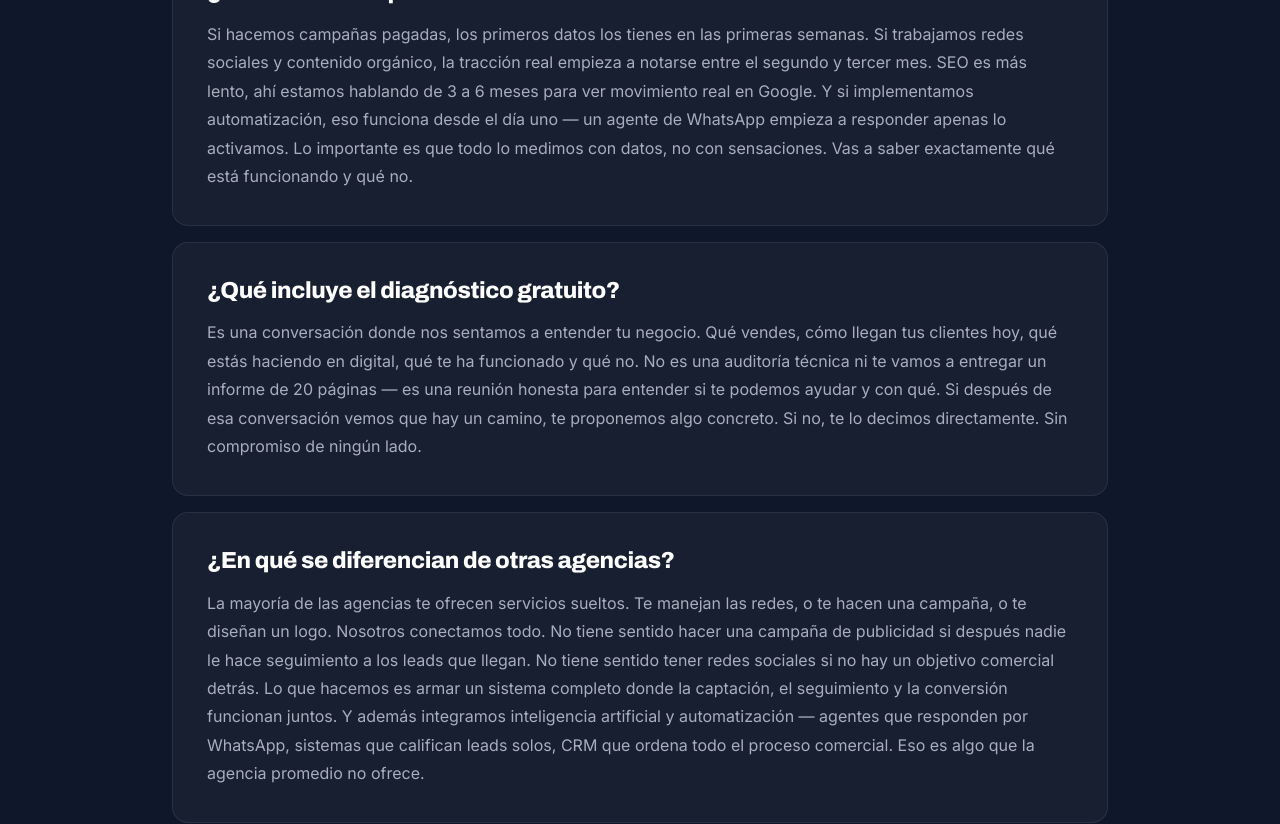
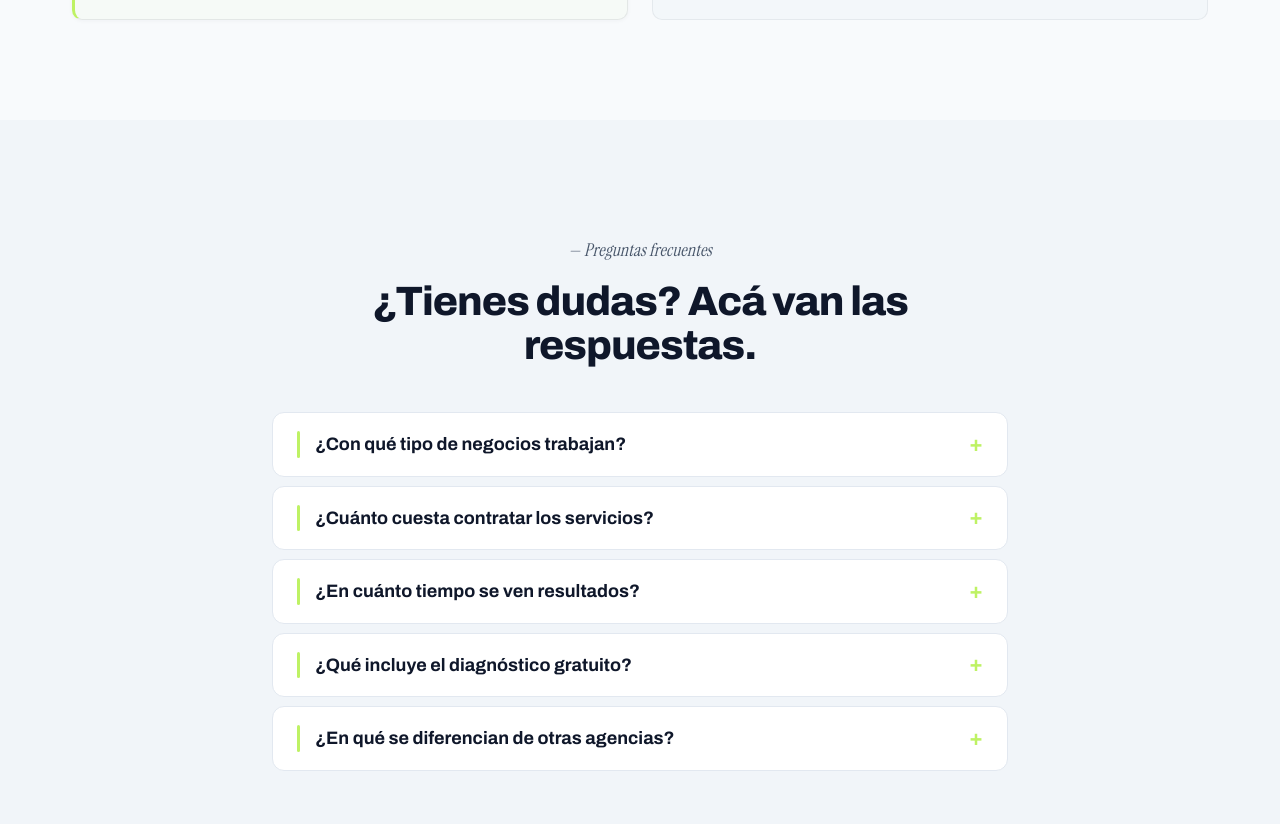
Before and after one commit to socialmarketingscl/socialmarketingchile, a Next.js app: page / in a window 1280 px wide. Shown: the part 8200-9024 px from the top of the page. Built offline with nearby package versions, Linux system fonts and the light colour scheme; no server answers.

Commit message:
feat: add campaign dates to case studies and UI improvements

```diff
--- a/src/app/nosotros/NosotrosClient.tsx
+++ b/src/app/nosotros/NosotrosClient.tsx
@@ -361,9 +361,9 @@ export default function NosotrosClient() {
                 src="/images/equipo/martin-cataldo.jpg"
                 alt="Martín Cataldo Sánchez — CEO y Fundador de Social Marketing Chile"
                 width={400}
-                height={400}
+                height={600}
                 className="object-cover"
-                style={{ width: "100%", maxWidth: "400px", aspectRatio: "1 / 1", borderRadius: "12px" }}
+                style={{ width: "100%", maxWidth: "400px", height: "auto", borderRadius: "12px", objectPosition: "top center" }}
               />
               <div>
                 <h3 className="about-h3" style={{ color: "#FFFFFF", fontSize: "1.55rem", lineHeight: 1.18, marginBottom: "8px" }}>
--- a/src/app/page.tsx
+++ b/src/app/page.tsx
@@ -65,7 +65,7 @@ const faqSchema = {
       "name": "¿En cuánto tiempo se ven resultados?",
       "acceptedAnswer": {
         "@type": "Answer",
-        "text": "Si hacemos campañas pagadas, los primeros datos los tienes en las primeras semanas. Si trabajamos redes sociales y contenido orgánico, la tracción real empieza a notarse entre el segundo y tercer mes. SEO es más lento, ahí estamos hablando de 3 a 6 meses para ver movimiento real en Google. Y si implementamos automatización, eso funciona desde el día uno — un agente de WhatsApp empieza a responder apenas lo activamos. Lo importante es que todo lo medimos con datos, no con sensaciones. Vas a saber exactamente qué está funcionando y qué no."
+        "text": "Si hacemos campañas pagadas, los primeros datos los tienes en las primeras semanas. Si trabajamos redes sociales y contenido orgánico, la tracción real empieza a notarse entre el segundo y tercer mes. SEO es más lento, ahí estamos hablando de 3 a 6 meses para ver movimiento real en Google. Y si implementamos automatización, eso funciona desde el día uno — un agente de WhatsApp empieza a responder apenas lo activamos. Lo importante es que todo lo medimos con datos, no con sensaciones."
       }
     },
     {
@@ -81,7 +81,7 @@ const faqSchema = {
       "name": "¿En qué se diferencian de otras agencias?",
       "acceptedAnswer": {
         "@type": "Answer",
-        "text": "La mayoría de las agencias te ofrecen servicios sueltos. Te manejan las redes, o te hacen una campaña, o te diseñan un logo. Nosotros conectamos todo. No tiene sentido hacer una campaña de publicidad si después nadie le hace seguimiento a los leads que llegan. No tiene sentido tener redes sociales si no hay un objetivo comercial detrás. Lo que hacemos es armar un sistema completo donde la captación, el seguimiento y la conversión funcionan juntos. Y además integramos inteligencia artificial y automatización — agentes que responden por WhatsApp, sistemas que califican leads solos, CRM que ordena todo el proceso comercial. Eso es algo que la agencia promedio no ofrece."
+        "text": "La mayoría de las agencias te ofrecen servicios sueltos. Te manejan las redes, o te hacen una campaña, o te diseñan un logo. Nosotros conectamos todo. No tiene sentido hacer una campaña de publicidad si después nadie le hace seguimiento a los leads que llegan. Lo que hacemos es armar un sistema completo donde la captación, el seguimiento y la conversión funcionan juntos. Y además integramos inteligencia artificial y automatización — agentes que responden por WhatsApp, sistemas que califican leads solos, CRM que ordena todo tu proceso comercial. Eso es algo que la agencia promedio no te ofrece."
       }
     }
   ]
@@ -102,8 +102,8 @@ export default function HomePage() {
         <SolucionesSection />
         <MarketingIASection />
         <ResultadosSection />
+        <ParaQuienSection />
         <FAQSection />
-        <ParaQuienSection />
         <CTAFinalSection />
       </main>
     </>
--- a/src/app/resultados/ResultadosClient.tsx
+++ b/src/app/resultados/ResultadosClient.tsx
@@ -9,6 +9,7 @@ import { CONTACT } from "@/lib/constants";
 type ResultCase = {
   business: string;
   subtitle: string;
+  periodo: string;
   tags: string[];
   problem: string;
   work: string;
@@ -22,6 +23,7 @@ const CASES: ResultCase[] = [
   {
     business: "Ríos Eventos",
     subtitle: "Planificación de eventos — Bar & Catering",
+    periodo: "Marzo – Abril 2026",
     tags: ["Branding", "Sitio web", "Gestión de redes sociales", "SEO local", "Meta Ads", "Google Ads"],
     problem:
       "Llevaban más de 9 años en el rubro pero nunca habían profesionalizado su presencia digital. Dependían del boca a boca y no tenían un sistema para captar clientes nuevos de forma constante.",
@@ -40,6 +42,7 @@ const CASES: ResultCase[] = [
   {
     business: "Gasfitería y Destapes 24H",
     subtitle: "Servicios de gasfitería — Santiago y Chillán",
+    periodo: "Mayo – Junio 2026",
     tags: ["Logo", "Sitio web", "Formulario + WhatsApp", "Gestión de redes sociales", "Campañas", "Asesoría"],
     problem:
       "Dependían del contacto directo por recomendaciones. No tenían presencia digital profesional ni un sistema para recibir y gestionar consultas de clientes nuevos.",
@@ -58,6 +61,7 @@ const CASES: ResultCase[] = [
   {
     business: "Amore",
     subtitle: "Florería y detalles — Santiago",
+    periodo: "Octubre 2025 – Junio 2026",
     tags: ["Branding", "Gestión de redes sociales", "Meta Ads", "Contenido", "Campañas estacionales"],
     problem:
       "Vendían solo por WhatsApp sin presencia en redes sociales. No tenían identidad visual profesional ni un canal de captación de clientes más allá del boca a boca.",
@@ -192,6 +196,7 @@ function CaseBlock({ item, index }: { item: ResultCase; index: number }) {
         <p className="result-case-kicker">Caso {String(index + 1).padStart(2, "0")}</p>
         <h2 className="result-case-title">{item.business}</h2>
         <p className="result-case-subtitle">{item.subtitle}</p>
+        <p className="result-case-subtitle">Campaña: {item.periodo}</p>
         <div className="result-tags">
           {item.tags.map((tag) => (
             <span key={tag}>{tag}</span>
--- a/src/components/sections/FAQSection.tsx
+++ b/src/components/sections/FAQSection.tsx
@@ -1,4 +1,6 @@
 "use client";
+
+import { useEffect, useRef, useState } from "react";
 
 const FAQ_ITEMS = [
   {
@@ -14,7 +16,7 @@ const FAQ_ITEMS = [
   {
     question: "¿En cuánto tiempo se ven resultados?",
     answer:
-      "Si hacemos campañas pagadas, los primeros datos los tienes en las primeras semanas. Si trabajamos redes sociales y contenido orgánico, la tracción real empieza a notarse entre el segundo y tercer mes. SEO es más lento, ahí estamos hablando de 3 a 6 meses para ver movimiento real en Google. Y si implementamos automatización, eso funciona desde el día uno — un agente de WhatsApp empieza a responder apenas lo activamos. Lo importante es que todo lo medimos con datos, no con sensaciones. Vas a saber exactamente qué está funcionando y qué no.",
+      "Si hacemos campañas pagadas, los primeros datos los tienes en las primeras semanas. Si trabajamos redes sociales y contenido orgánico, la tracción real empieza a notarse entre el segundo y tercer mes. SEO es más lento, ahí estamos hablando de 3 a 6 meses para ver movimiento real en Google. Y si implementamos automatización, eso funciona desde el día uno — un agente de WhatsApp empieza a responder apenas lo activamos. Lo importante es que todo lo medimos con datos, no con sensaciones.",
   },
   {
     question: "¿Qué incluye el diagnóstico gratuito?",
@@ -24,50 +26,242 @@ const FAQ_ITEMS = [
   {
     question: "¿En qué se diferencian de otras agencias?",
     answer:
-      "La mayoría de las agencias te ofrecen servicios sueltos. Te manejan las redes, o te hacen una campaña, o te diseñan un logo. Nosotros conectamos todo. No tiene sentido hacer una campaña de publicidad si después nadie le hace seguimiento a los leads que llegan. No tiene sentido tener redes sociales si no hay un objetivo comercial detrás. Lo que hacemos es armar un sistema completo donde la captación, el seguimiento y la conversión funcionan juntos. Y además integramos inteligencia artificial y automatización — agentes que responden por WhatsApp, sistemas que califican leads solos, CRM que ordena todo el proceso comercial. Eso es algo que la agencia promedio no ofrece.",
+      "La mayoría de las agencias te ofrecen servicios sueltos. Te manejan las redes, o te hacen una campaña, o te diseñan un logo. Nosotros conectamos todo. No tiene sentido hacer una campaña de publicidad si después nadie le hace seguimiento a los leads que llegan. Lo que hacemos es armar un sistema completo donde la captación, el seguimiento y la conversión funcionan juntos. Y además integramos inteligencia artificial y automatización — agentes que responden por WhatsApp, sistemas que califican leads solos, CRM que ordena todo tu proceso comercial. Eso es algo que la agencia promedio no te ofrece.",
   },
 ];
 
+function useReveal() {
+  const ref = useRef<HTMLElement | HTMLDivElement | null>(null);
+  const [visible, setVisible] = useState(false);
+
+  useEffect(() => {
+    const element = ref.current;
+    if (!element || visible) return;
+
+    const observer = new IntersectionObserver(
+      ([entry]) => {
+        if (entry.isIntersecting) {
+          setVisible(true);
+          observer.disconnect();
+        }
+      },
+      { threshold: 0.2, rootMargin: "0px 0px -70px 0px" },
+    );
+
+    observer.observe(element);
+    return () => observer.disconnect();
+  }, [visible]);
+
+  return [ref, visible] as const;
+}
+
 export default function FAQSection() {
+  const [openItem, setOpenItem] = useState<number | null>(null);
+  const [headerRef, headerVisible] = useReveal();
+  const [accordionRef, accordionVisible] = useReveal();
+
   return (
-    <section id="faq" style={{ backgroundColor: "#0F172A", padding: "clamp(72px, 9vw, 120px) 0" }}>
-      <div style={{ maxWidth: "1000px", margin: "0 auto", padding: "0 32px" }}>
-        <div style={{ display: "grid", gap: "16px" }}>
-          {FAQ_ITEMS.map((item) => (
+    <section id="faq" className="faq-section">
+      <style>{`
+        .faq-section {
+          background: #F1F5F9;
+          padding: clamp(72px, 9vw, 120px) 0;
+        }
+
+        .faq-container {
+          max-width: 800px;
+          margin: 0 auto;
+          padding: 0 32px;
+        }
+
+        .faq-header {
+          margin-bottom: 44px;
+          text-align: center;
+        }
+
+        .faq-reveal {
+          opacity: 0;
+          transform: translateY(30px);
+          transition: opacity 0.6s ease-out, transform 0.6s ease-out;
+        }
+
+        .faq-reveal.is-visible {
+          opacity: 1;
+          transform: translateY(0);
+        }
+
+        .faq-accordion {
+          display: grid;
+          gap: 8px;
+        }
+
+        .faq-item {
+          opacity: 0;
+          transform: translateY(40px);
+          transition: opacity 0.5s ease-out, transform 0.5s ease-out;
+        }
+
+        .faq-item.is-visible {
+          opacity: 1;
+          transform: translateY(0);
+        }
+
+        .faq-header-button {
+          position: relative;
+          width: 100%;
+          display: flex;
+          align-items: center;
+          justify-content: space-between;
+          gap: 18px;
+          background: #FFFFFF;
+          border: 1px solid #E2E8F0;
+          border-radius: 12px;
+          padding: 20px 24px 20px 42px;
+          cursor: pointer;
+          text-align: left;
+          transition: border-color 0.2s ease, box-shadow 0.2s ease, border-radius 0.2s ease;
+        }
+
+        .faq-header-button::before {
+          content: "";
+          position: absolute;
+          left: 24px;
+          top: 18px;
+          bottom: 18px;
+          width: 3px;
+          border-radius: 999px;
+          background: #BEF264;
+        }
+
+        .faq-header-button:hover {
+          border-color: #CBD5E1;
+          box-shadow: 0 2px 8px rgba(15, 23, 42, 0.05);
+        }
+
+        .faq-header-button.is-open {
+          border-bottom-color: transparent;
+          border-radius: 12px 12px 0 0;
+        }
+
+        .faq-question {
+          margin: 0;
+          flex: 1;
+        }
+
+        .faq-question-text {
+          color: #0F172A;
+          font-family: var(--font-archivo), sans-serif;
+          font-size: clamp(1rem, 1.5vw, 1.125rem);
+          font-weight: 700;
+          line-height: 1.25;
+        }
+
+        .faq-icon {
+          flex: 0 0 auto;
+          color: #BEF264;
+          font-family: var(--font-archivo), sans-serif;
+          font-size: 1.35rem;
+          font-weight: 800;
+          line-height: 1;
+        }
+
+        .faq-body {
+          max-height: 0;
+          overflow: hidden;
+          opacity: 0;
+          background: #FFFFFF;
+          border: 1px solid #E2E8F0;
+          border-top: 0;
+          border-radius: 0 0 12px 12px;
+          transition: max-height 0.3s ease-in-out, opacity 0.3s ease-in-out;
+        }
+
+        .faq-body.is-open {
+          max-height: 520px;
+          opacity: 1;
+        }
+
+        .faq-answer {
+          padding: 0 24px 24px 42px;
+          color: #475569;
+          font-family: var(--font-inter), sans-serif;
+          font-size: 1rem;
+          line-height: 1.75;
+        }
+
+        @media (max-width: 640px) {
+          .faq-container {
+            padding: 0 20px;
+          }
+
+          .faq-header {
+            text-align: left;
+          }
+
+          .faq-header-button {
+            padding: 18px 18px 18px 36px;
+            gap: 14px;
+          }
+
+          .faq-header-button::before {
+            left: 18px;
+            top: 16px;
+            bottom: 16px;
+          }
+
+          .faq-answer {
+            padding: 0 18px 22px 36px;
+            font-size: 0.94rem;
+          }
+        }
+      `}</style>
+
+      <div className="faq-container">
+        <div ref={headerRef as never} className={`faq-header faq-reveal${headerVisible ? " is-visible" : ""}`}>
+          <span className="section-eyebrow section-eyebrow-light" style={{ color: "#475569" }}>
+            — Preguntas frecuentes
+          </span>
+          <h2 className="section-h2 section-h2-dark">
+            ¿Tienes dudas? Acá van las respuestas.
+          </h2>
+        </div>
+
+        <div ref={accordionRef as never} className="faq-accordion">
+          {FAQ_ITEMS.map((item, index) => {
+            const isOpen = openItem === index;
+
+            return (
               <article
                 key={item.question}
-              style={{
-                background: "rgba(255,255,255,0.035)",
-                border: "1px solid rgba(255,255,255,0.08)",
-                borderRadius: "16px",
-                padding: "clamp(24px, 4vw, 34px)",
-              }}
+                className={`faq-item${accordionVisible ? " is-visible" : ""}`}
+                style={{ transitionDelay: accordionVisible ? `${index * 100}ms` : "0ms" }}
               >
-              <h3
-                style={{
-                  color: "#FFFFFF",
-                  fontFamily: "var(--font-archivo), sans-serif",
-                  fontSize: "clamp(1.15rem, 2vw, 1.45rem)",
-                  fontWeight: 800,
-                  letterSpacing: "-0.018em",
-                  lineHeight: 1.2,
-                  marginBottom: "14px",
-                }}
+                <h3 className="faq-question">
+                  <button
+                    type="button"
+                    className={`faq-header-button${isOpen ? " is-open" : ""}`}
+                    aria-expanded={isOpen}
+                    aria-controls={`faq-panel-${index}`}
+                    id={`faq-trigger-${index}`}
+                    onClick={() => setOpenItem(isOpen ? null : index)}
                   >
-                {item.question}
+                    <span className="faq-question-text">{item.question}</span>
+                    <span className="faq-icon" aria-hidden="true">
+                      {isOpen ? "−" : "+"}
+                    </span>
+                  </button>
                 </h3>
-              <p
-                style={{
-                  color: "#A8AEBB",
-                  fontFamily: "var(--font-inter), sans-serif",
-                  fontSize: "1rem",
-                  lineHeight: 1.78,
-                }}
+                <div
+                  id={`faq-panel-${index}`}
+                  role="region"
+                  aria-labelledby={`faq-trigger-${index}`}
+                  className={`faq-body${isOpen ? " is-open" : ""}`}
                 >
-                {item.answer}
-              </p>
+                  <p className="faq-answer">{item.answer}</p>
+                </div>
               </article>
-          ))}
+            );
+          })}
         </div>
       </div>
     </section>
```
Lines whose indentation alone changed are shown as unchanged.
